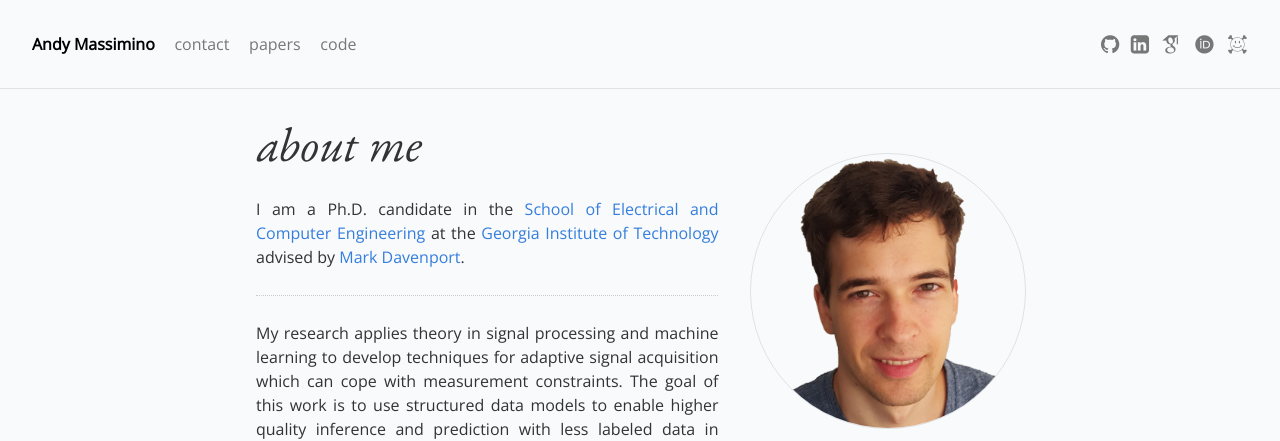
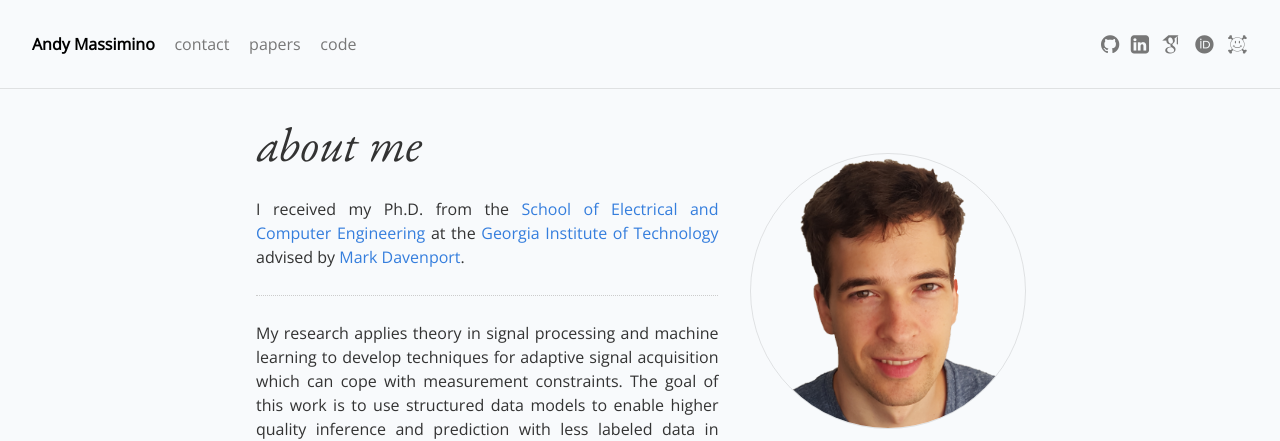
Before and after one commit to andymass/andymass.github.io, a Jekyll site: the page built from index.md, in a window 1280 px wide. Shown: the top 441 px of the page. Built offline with Jekyll 4.4.1, drawn with Linux system fonts in a browser that asks for light colours; nearby versions of some CDN libraries; some web fonts are replaced.

Commit message:
Graduate

```diff
--- a/index.md
+++ b/index.md
@@ -2,7 +2,7 @@
 landing: true
 ---
 
-I am a Ph.D. candidate in the [School of Electrical and Computer
+I received my Ph.D. from the [School of Electrical and Computer
 Engineering][1] at the [Georgia Institute of Technology][2] advised by
 [Mark Davenport][3].
 
```
Also changed, not shown: 1 other file.
